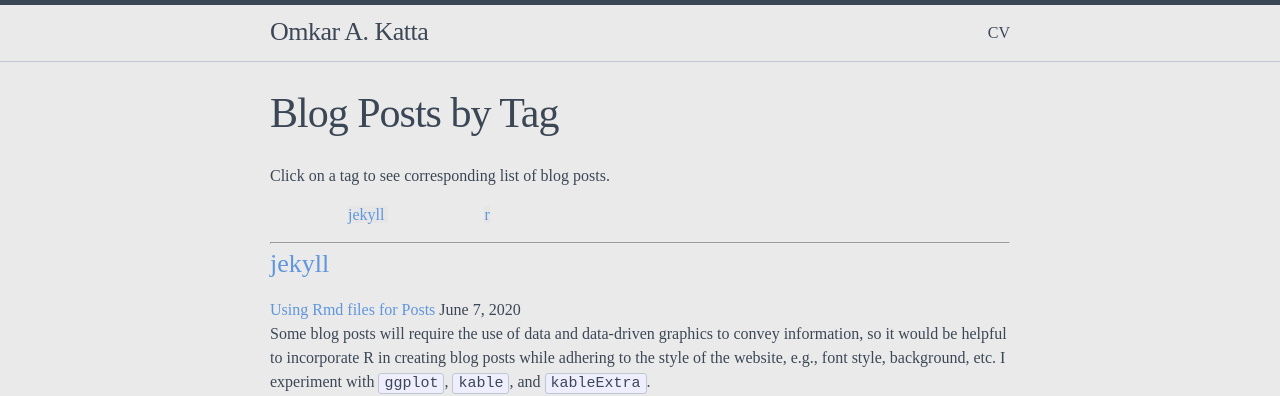
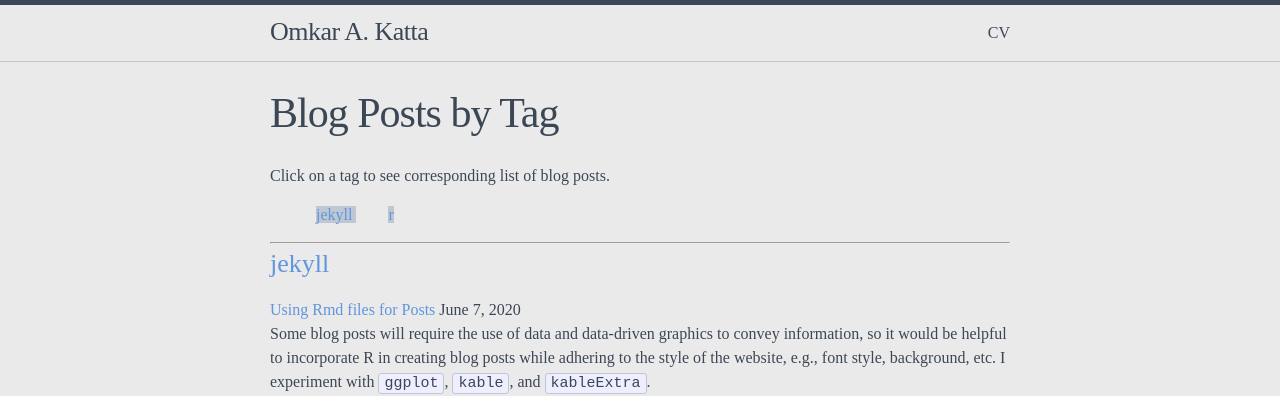
Before and after one commit to omkarakatta/omkarakatta.github.io, a Jekyll site: the page built from pages/postsbytag.md, in a window 1280 px wide. Shown: the top 396 px of the page. Built offline with Jekyll 4.4.1, drawn with Linux system fonts in a browser that asks for light colours; nearby versions of some CDN libraries.

Commit message:
change margin to 1em and chnage background to dark grey light

```diff
--- a/_sass/minima/_layout.scss
+++ b/_sass/minima/_layout.scss
@@ -252,4 +252,4 @@
  * Tags
  */
  #tagcloud { font-size:.9em;  }
-.tags li { display:inline; background:#E6E6E6;}
+.tags li { display:inline; background:$grey-color-light;}
--- a/pages/postsbytag.md
+++ b/pages/postsbytag.md
@@ -9,7 +9,7 @@
 <ul class = "tags">
 {% for tag in site.tags %}
   {% assign t = tag | first %}
-  <li style = "margin:3em">
+  <li style = "margin:1em">
     <a href="/tag/#{{t | downcase | replace:" ","-" }}">{{ t | downcase }}</a>
   </li>
 {% endfor %}
```
